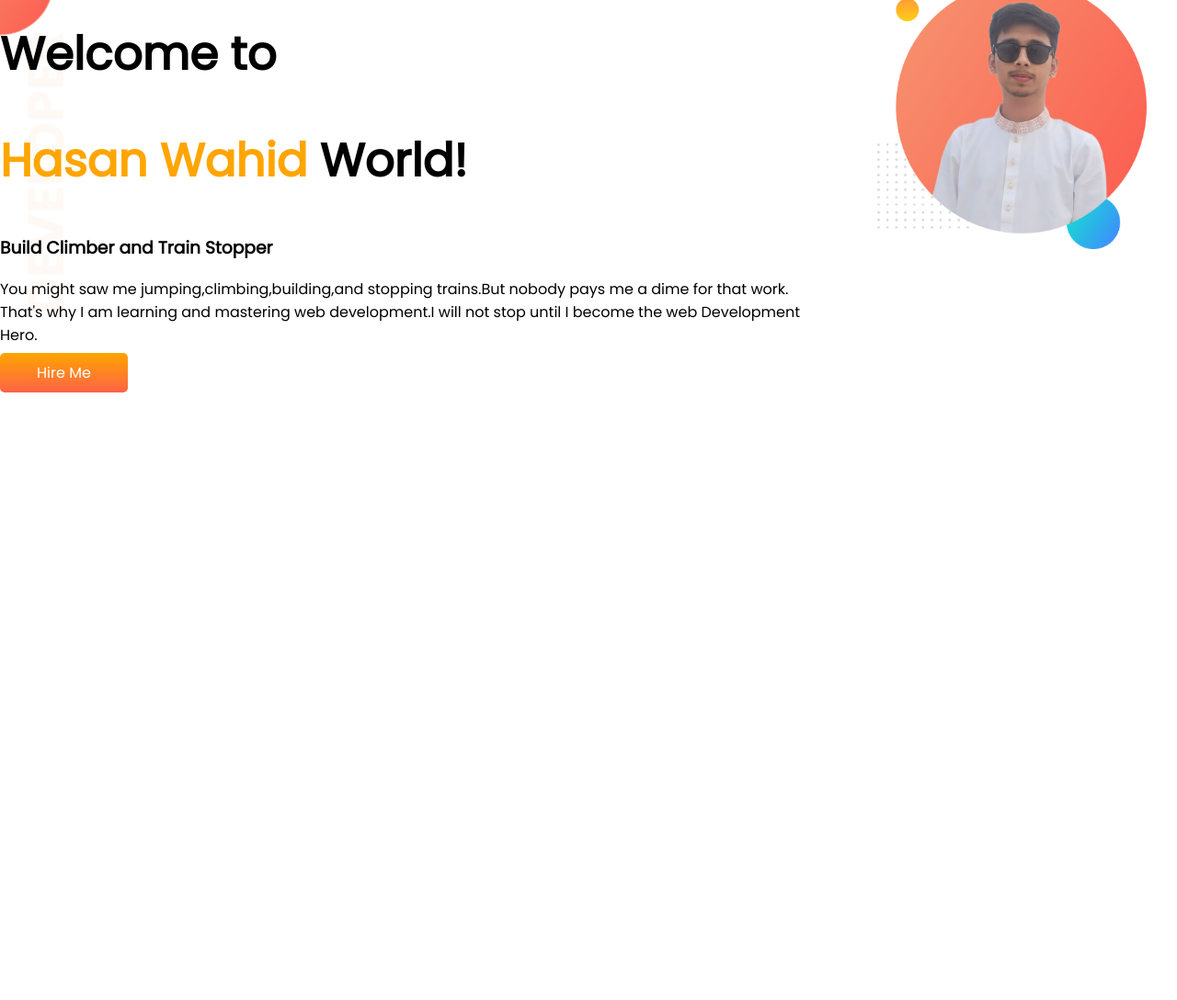
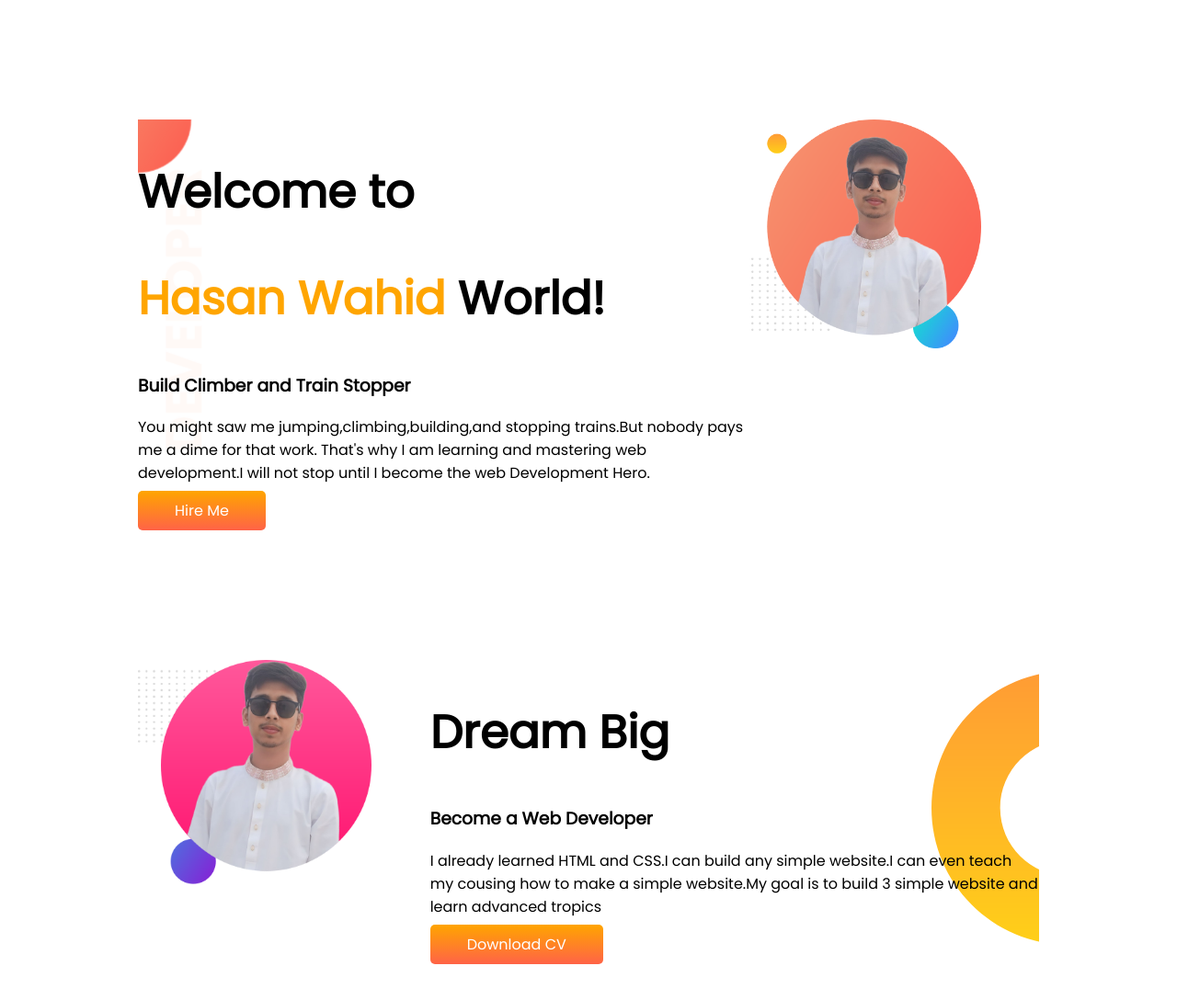
Before and after one commit to hasanxrp/developer-portfolio, a plain HTML site: page index.html in a window 1280 px wide. Shown: the part 20-1108 px from the top of the page at 92% size. Before the commit the page ends 800 px from the top, so only its background shows below. Drawn offline with Linux system fonts and the light colour scheme.

Commit message:
dream big

```diff
--- a/index.html
+++ b/index.html
@@ -14,7 +14,7 @@
 
 <body>
     <section class="top-banner">
-        <div class="halt-width">
+        <div class="half-width">
             <h1>Welcome to</h1>
             <h2><span class="orange-color">Hasan Wahid</span> World!</h2>
             <h3>Build Climber and Train Stopper</h3>
@@ -22,12 +22,25 @@
                 That's why I am learning and mastering web development.I will not stop until I become the web
                 Development
                 Hero.</p>
-            <a class="link-button" href="#">Hire Me</a>
+            <a class="link-button" target="_blank" href="#">Hire Me</a>
         </div>
         <div class="half-width">
             <img src="images/my-bg.png" alt="">
         </div>
     </section>
+    <section class="dream-big">
+        <div class="half-width">
+            <img src="images/my-bg2.png" alt="">
+        </div>
+        <div class="half-width">
+            <h1>Dream Big </h1>
+            <h3>Become a Web Developer</h3>
+            <p>I already learned HTML and CSS.I can build any simple website.I can even teach my cousing how to make a
+                simple website.My goal is to build 3 simple website and learn advanced tropics</p>
+            <a class="link-button" target="_blank" href="#">Download CV</a>
+
+        </div>
+    </section>
 </body>
 
 </html>
--- a/style.css
+++ b/style.css
@@ -14,17 +14,20 @@ h2 {
 
 section {
     display: flex;
+    margin: 150px;
 
 }
 
-.half-width {
+.halt-width {
     width: 50%;
-    padding-left: 50px;
+    padding-left: 2%;
+
 
 }
 
 .half-width img {
-    width: 90%;
+    width: 80%;
+
 }
 
 .link-button {
@@ -40,3 +43,9 @@ section {
     background: url(images/top-banner.png);
     background-repeat: no-repeat;
 }
+
+.dream-big {
+    background-image: url(images/dream-bg.png);
+    background-repeat: no-repeat;
+    background-position: right;
+}
```
